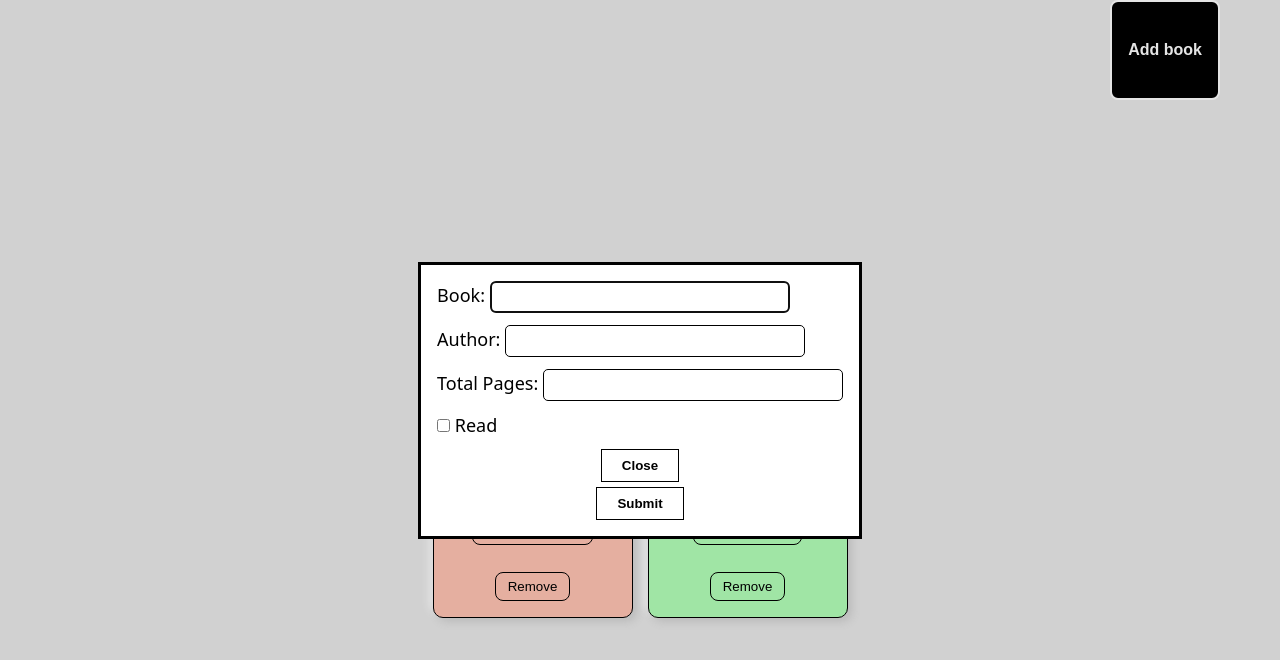
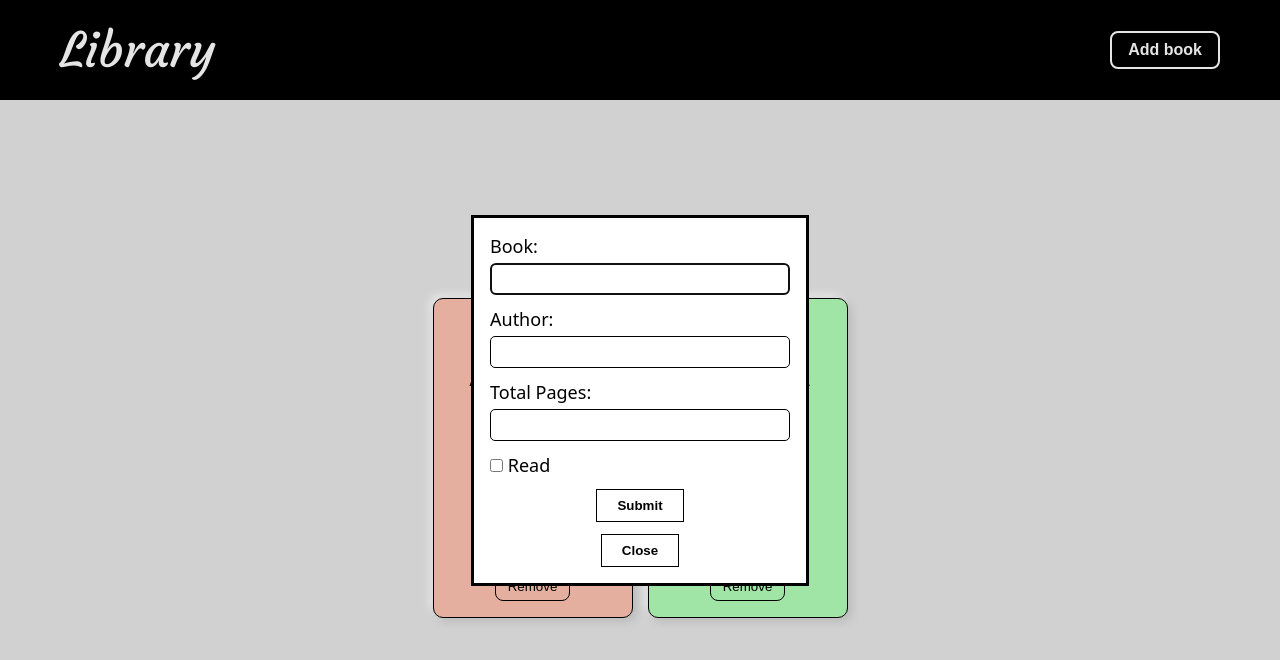
Before and after one commit to NandkishorJadoun/library, a plain HTML site: page index.html in a window 1280 px wide. Both pictures are taken after a click on the button "Add book". Drawn offline with Linux system fonts and the light colour scheme.

Commit message:
structured the markup of form

```diff
--- a/index.html
+++ b/index.html
@@ -2,6 +2,9 @@
 <html lang="en">
 
 <head>
+    <link rel="preconnect" href="https://fonts.googleapis.com">
+    <link rel="preconnect" href="https://fonts.gstatic.com" crossorigin>
+    <link href="https://fonts.googleapis.com/css2?family=Courgette&display=swap" rel="stylesheet">
     <meta charset="UTF-8">
     <meta name="viewport" content="width=device-width, initial-scale=1.0">
     <title>Document</title>
@@ -10,35 +13,42 @@
 </head>
 
 <body>
+    <header>
+        <div>Library</div>
+        <button class="dialog-opener">Add book</button>
+    </header>
 
-
-    <button class="dialog-opener">Add book</button>
     <dialog>
         <form>
-            <p><label for="book-input">Book:
-                    <input type="text" name="book-input" id="book-input">
-                </label></p>
+            <p>
+                <label for="book-input">Book:</label>
+                <input type="text" name="book-input" id="book-input">
+            </p>
 
-            <p><label for="author-input">Author:
-                    <input type="text" name="author-input" id="author-input">
-                </label></p>
+            <p>
+                <label for="author-input">Author:</label>
+                <input type="text" name="author-input" id="author-input">
+            </p>
 
-            <p><label for="no-of-pages">Total Pages:
-                    <input type="number" name="no-of-pages" id="no-of-pages">
-                </label></p>
+            <p>
+                <label for="no-of-pages">Total Pages:</label>
+                <input type="number" name="no-of-pages" id="no-of-pages">
+            </p>
 
             <p>
                 <label for="read-input">
-                    <input type="checkbox" name="read-input" id="read-input" value="Not yet">
+                    <input type="checkbox" name="read-input" id="read-input">
                     Read
                 </label>
             </p>
 
             <p>
-                <button formmethod="dialog">Close</button>
                 <button type="submit" id="submit-button">Submit</button>
             </p>
 
+            <p>
+                <button formmethod="dialog">Close</button>
+            </p>
 
         </form>
     </dialog>
```
